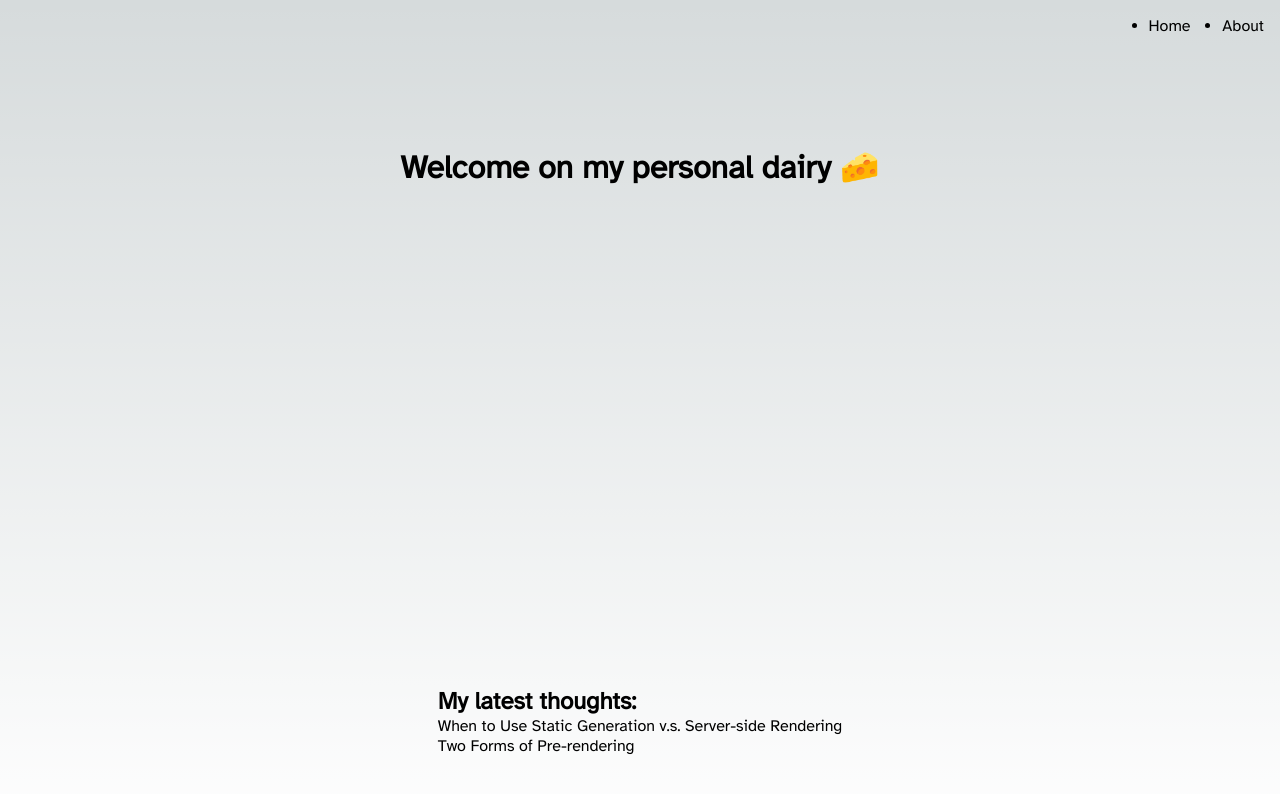
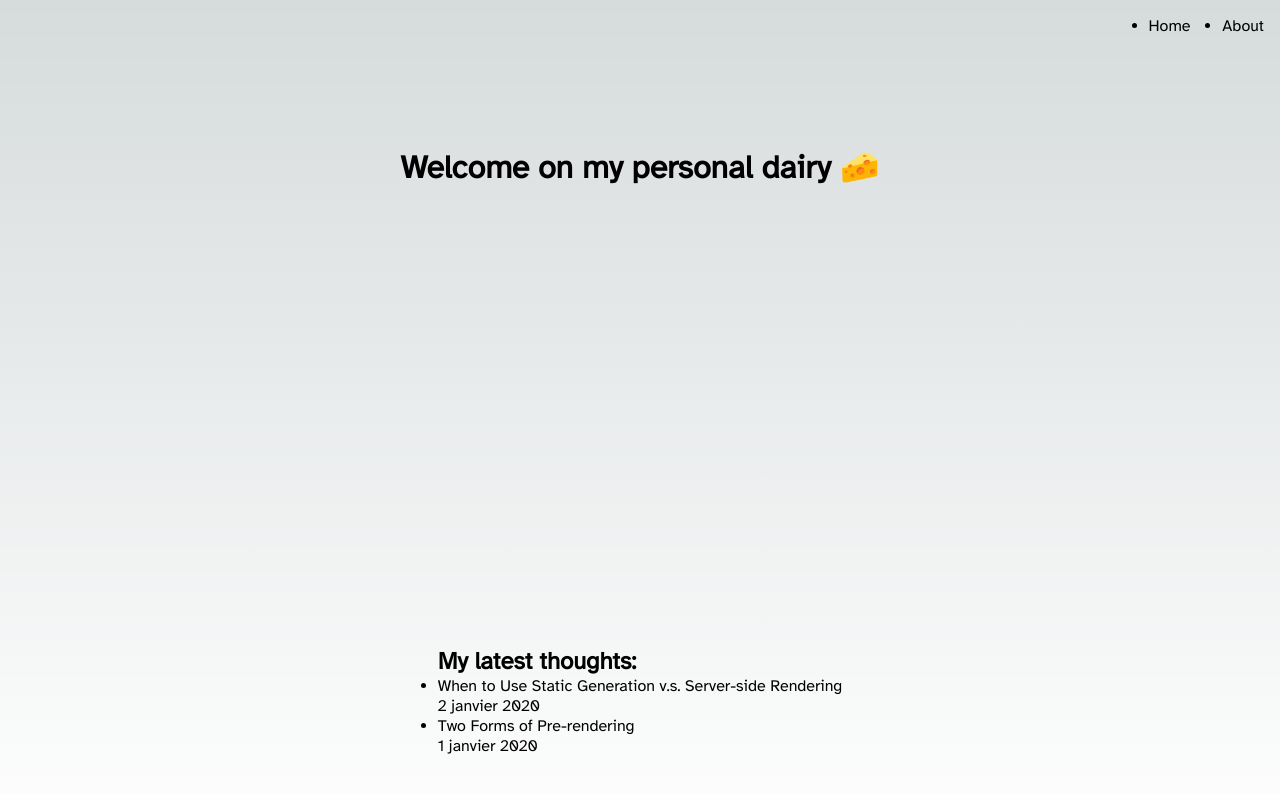
Before and after one commit to leoncik/Next.js-Dairy, a Next.js app: page / in a window 1280 px wide. Shown: the top 794 px of the page. Built offline with nearby package versions, Linux system fonts and the light colour scheme.

Commit message:
feat: create a post item component

```diff
--- /dev/null
+++ b/app/components/PostItem/PostItem.tsx
@@ -0,0 +1,17 @@
+import getFormattedDate from "@/lib/getFormattedDate";
+import Link from "next/link";
+
+type PostItemProps = {
+  dairyPost: DairyPost;
+};
+
+export default function PostItem({ dairyPost }: PostItemProps) {
+  const formattedDate = getFormattedDate(dairyPost.date);
+  return (
+    <li>
+      <Link href={`/posts/${dairyPost.id}`}>{dairyPost.title}</Link>
+      <br />
+      <p>{formattedDate}</p>
+    </li>
+  );
+}
--- a/app/components/PostsList/PostsList.tsx
+++ b/app/components/PostsList/PostsList.tsx
@@ -1,15 +1,16 @@
 import { getSortedDairyPostsData } from "@/lib/dairyPosts";
+import PostItem from "../PostItem/PostItem";
 
 export default function PostsList() {
   const dairyPosts = getSortedDairyPostsData();
   return (
     <section>
       <h2>My latest thoughts:</h2>
-      <div>
+      <ul>
         {dairyPosts.map((post: DairyPost) => (
-          <p key={post.id}>{post.title}</p>
+          <PostItem key={post.id} dairyPost={post} />
         ))}
-      </div>
+      </ul>
     </section>
   );
 }
--- /dev/null
+++ b/lib/getFormattedDate.ts
@@ -0,0 +1,5 @@
+export default function getFormattedDate(dateString: string): string {
+  return new Intl.DateTimeFormat("fr-FR", { dateStyle: "long" }).format(
+    new Date(dateString),
+  );
+}
```
